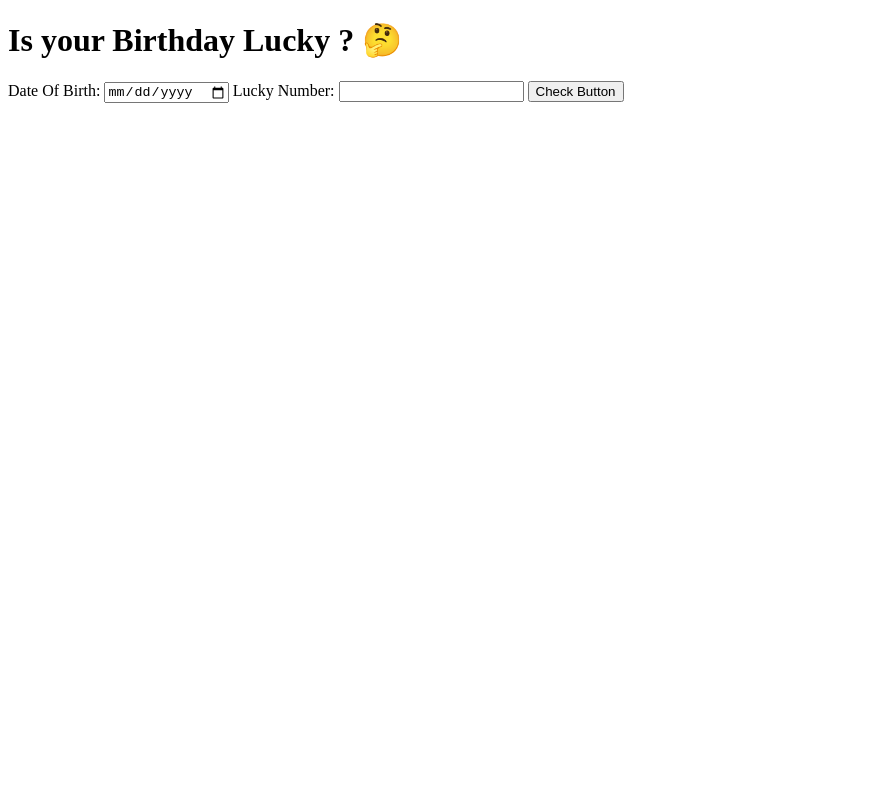
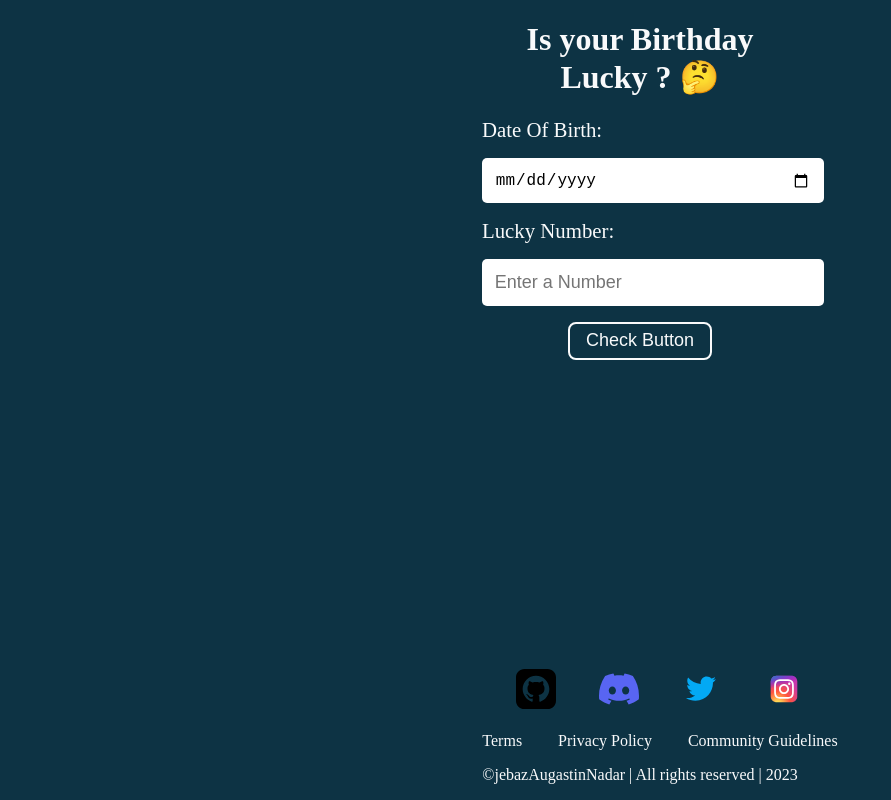
Before and after one commit to jebaznadar/mark11, a plain HTML site: page index.html in a window 1280 px wide. Shown: the whole page, without its empty margins (0-891 px from the left). Drawn offline with Linux system fonts and the light colour scheme.

Commit message:
privacy done

```diff
--- a/index.html
+++ b/index.html
@@ -1,5 +1,6 @@
 <!DOCTYPE html>
 <html lang="en">
+
 <head>
     <meta charset="UTF-8">
     <meta http-equiv="X-UA-Compatible" content="IE=edge">
@@ -7,16 +8,50 @@
     <link rel="stylesheet" href="/main.css">
     <title>Is your birthday a lucky number </title>
 </head>
+
 <body>
     <div class="container">
         <h1 class=""> Is your Birthday Lucky ? 🤔 </h1>
-        <label for="date-of-birth" >Date Of Birth:</label>
+        <label for="date-of-birth">Date Of Birth:</label>
         <input type="date" id="date-of-birth">
-        <label for="lucky-number" >Lucky Number:</label>
-        <input type="number" id="lucky-number">
+        <label for="lucky-number">Lucky Number:</label>
+        <input type="number" id="lucky-number" placeholder="Enter a Number">
         <button id="check-button">Check Button</button>
         <div id="outputbox"></div>
     </div>
+    <footer>
+
+        <ul class="footer-list">
+            <li>
+                <a class="links" href="https://github.com/jebaznadar" target="_blank">
+                    <img src="images/github.svg" alt="github" />
+                </a>
+            </li>
+            <li>
+                <a class="links" href="https://discordapp.com/users/597166768670113795" target="_blank">
+                    <img src="images/discord.svg" alt="discord" />
+                </a>
+            </li>
+            <li>
+                <a class="links" href="https://twitter.com/aaugaxtin?s=8" target="_blank">
+                    <img src="images/twitter.svg" alt="twitter" />
+                </a>
+            </li>
+            <li>
+                <a class="links" href="https://instagram.com/augaxtin?igshid=ZDdkNTZiNTM=" target="_blank">
+                    <img src="images/instagram.svg" alt="instagram" />
+                </a>
+            </li>
+        </ul>
+         <ul class="footer-list">
+            <li> <a href="/privacy.html" class="links">Terms</a></li>
+            <li> <a href="/privacy.html" class="links">Privacy Policy</a></li>
+            <li> <a href="/privacy.html" class="links">Community Guidelines</a></li>
+         </ul>
+          <p style="color: var(--off-white) ;"> ©jebazAugastinNadar | All rights reserved | 2023</p>
+    </footer>
+
     <script src="script.js"></script>
 </body>
+
 </html>
--- a/main.css
+++ b/main.css
@@ -0,0 +1,107 @@
+:root{
+    --light-cyan :#0d3344;
+    --dark-cyan:#155e75 ;
+    --off-white: #f9fafb ;
+}
+html{
+    background-color: var(--light-cyan);
+}
+h1{
+    text-align: center;
+    color: #f9fafb;
+}
+.container{
+    width: 25%;
+    margin: auto;
+
+}
+input,label{
+    display: block;
+
+}
+label {
+    font-weight: 500;
+    font-size: 1.3rem;
+    color: var(--off-white);
+  }
+input{
+
+    width: 100%;
+    border-radius: 5px;
+    padding: 0.8rem;
+    border: transparent;
+    font-size: large;
+    margin: 1rem 0;
+}
+
+a,
+img,
+li {
+  display: inline;
+}
+img {
+    width: 40px;
+    padding: 0.2rem;
+  }
+.footer-list {
+    margin: 1rem;
+}
+footer{
+    text-align: center;
+    position: absolute;
+    bottom: 0;
+    left: 0;
+    right: 0;
+}
+#check-button {
+    margin: 0.5rem auto;
+    display: block;
+    margin-top: 1rem;
+  }
+
+  #check-button {
+    background-color: var(--background-dark);
+    border: 2px solid var(--off-white);
+    color: var(--off-white);
+    padding: 0.4rem 1rem;
+    border-radius: 0.5rem;
+    font-size: large;
+    cursor: pointer;
+    outline: var(--black);
+    margin: auto;
+    display: block;
+  }
+  #outputbox {
+    display: block;
+    margin: auto;
+    margin-top: 1rem;
+    width: 100%;
+    text-align: center;
+    padding: 0.5rem;
+    font-size: x-large;
+    border-color: var(--black);
+    border-width: medium;
+    border-radius: 5px;
+    color: var(--off-white);
+  }
+  .links {
+    color: var(--off-white);
+    margin-right: 0;
+    margin-bottom: 1rem;
+    padding: 1rem;
+    text-decoration: none;
+}
+.privacy{
+    width: 50%;
+    margin: auto;
+    font-size: large;
+
+}
+.notice{
+    color: var(--off-white);
+
+}
+h2{
+    text-align: center;
+    color: var(--off-white);
+}
--- a/script.js
+++ b/script.js
@@ -8,11 +8,15 @@ CheckButton.addEventListener('click',checkBirthDateIsLucky )
 function checkBirthDateIsLucky(){
    const dob = dateOfBirth.value ;
    const sum = calculateSum(dob)
-   if(sum&&dob){
+   if(sum && dob ){
+
     compareValues(sum ,LuckyNumber.value)
+
    }
    else{
     outPutBox.innerText = "please enter both the fields 😤";
+
+
    }
 
 
@@ -28,7 +32,7 @@ function calculateSum(dob){
     return sum;
 }
 function compareValues(sum , LuckyNumber){
-    outPutBox.style.display = "none;"
+
     if(sum%LuckyNumber==0){
         outPutBox.innerText = "your birthday is Lucky 🥳";
     }
```
Also changed, not shown: privacy.html (added, +53 -0 lines), images/Instagram.svg (added), images/discord.svg (added), images/github.svg (added), images/twitter.svg (added).
